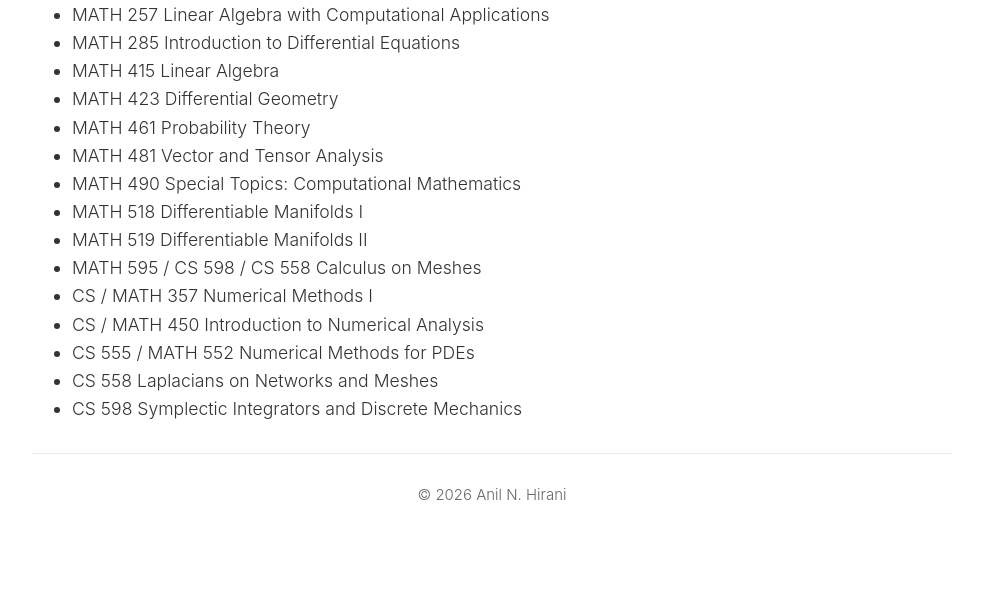
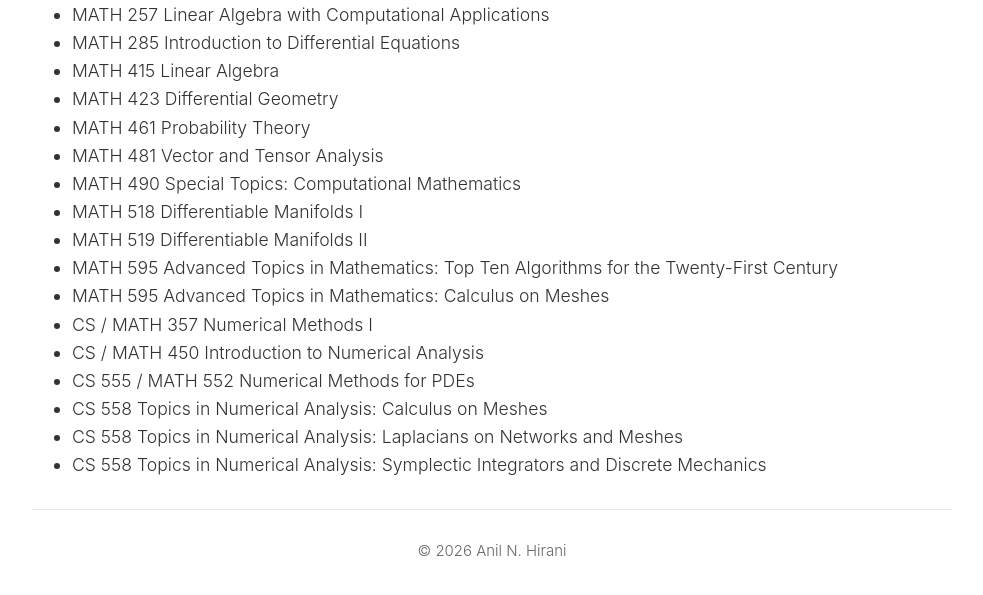
Before and after one commit to hirani/hirani.github.io, a plain HTML site: page teaching.html in a window 1280 px wide. Shown: the part 175-770 px from the top of the page, without its empty margins (148-1131 px from the left). Drawn offline with Linux system fonts and the light colour scheme.

Commit message:
course list fixed, ra blurb changed

```diff
--- a/teaching.html
+++ b/teaching.html
@@ -36,12 +36,14 @@
   <li>MATH 490 Special Topics: Computational Mathematics</li>
   <li>MATH 518 Differentiable Manifolds I</li>
   <li>MATH 519 Differentiable Manifolds II</li>
-  <li>MATH 595 / CS 598 / CS 558 Calculus on Meshes</li>
+  <li>MATH 595 Advanced Topics in Mathematics: Top Ten Algorithms for the Twenty-First Century</li>
+  <li>MATH 595 Advanced Topics in Mathematics: Calculus on Meshes</li>
   <li>CS / MATH 357 Numerical Methods I</li>
   <li>CS / MATH 450 Introduction to Numerical Analysis</li>
   <li>CS 555 / MATH 552 Numerical Methods for PDEs</li>
-  <li>CS 558 Laplacians on Networks and Meshes</li>
-  <li>CS 598 Symplectic Integrators and Discrete Mechanics</li>
+  <li>CS 558 Topics in Numerical Analysis: Calculus on Meshes</li>
+  <li>CS 558 Topics in Numerical Analysis: Laplacians on Networks and Meshes</li>
+  <li>CS 558 Topics in Numerical Analysis: Symplectic Integrators and Discrete Mechanics</li>
 </ul>
 
 <hr>
```
Also changed, not shown: index.html (+1 -1 lines).
